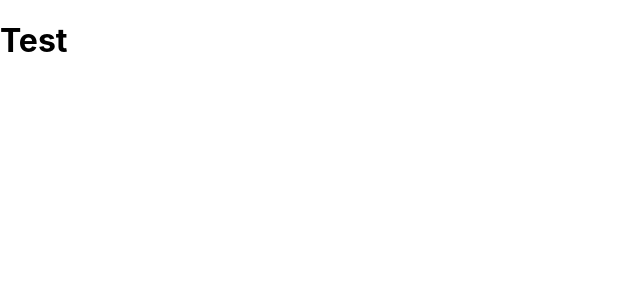
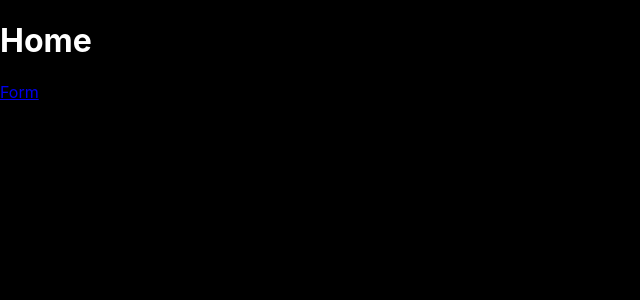
Before and after one commit to moroz/yoyaku-client, a React (Vite) app: page / in a window 1280 px wide. Shown: the top 300 px of the page, without its empty margins (0-640 px from the left). Built offline with nearby package versions, Linux system fonts and the light colour scheme.

Commit message:
Set up routing

```diff
--- a/package.json
+++ b/package.json
@@ -10,11 +10,15 @@
     "@apollo/client": "^3.4.16",
     "graphql": "^16.0.0",
     "react": "^17.0.0",
-    "react-dom": "^17.0.0"
+    "react-dom": "^17.0.0",
+    "react-router": "^5.2.1",
+    "react-router-dom": "^5.3.0"
   },
   "devDependencies": {
     "@types/react": "^17.0.0",
     "@types/react-dom": "^17.0.0",
+    "@types/react-router": "^5.1.17",
+    "@types/react-router-dom": "^5.3.2",
     "@vitejs/plugin-react": "^1.0.0",
     "typescript": "^4.3.2",
     "vite": "^2.6.4"
--- a/src/App.css
+++ b/src/App.css
@@ -1,42 +1,4 @@
-.App {
-  text-align: center;
-}
-
-.App-logo {
-  height: 40vmin;
-  pointer-events: none;
-}
-
-@media (prefers-reduced-motion: no-preference) {
-  .App-logo {
-    animation: App-logo-spin infinite 20s linear;
-  }
-}
-
-.App-header {
-  background-color: #282c34;
-  min-height: 100vh;
-  display: flex;
-  flex-direction: column;
-  align-items: center;
-  justify-content: center;
-  font-size: calc(10px + 2vmin);
+body {
+  background-color: black;
   color: white;
 }
-
-.App-link {
-  color: #61dafb;
-}
-
-@keyframes App-logo-spin {
-  from {
-    transform: rotate(0deg);
-  }
-  to {
-    transform: rotate(360deg);
-  }
-}
-
-button {
-  font-size: calc(10px + 2vmin);
-}
--- a/src/App.tsx
+++ b/src/App.tsx
@@ -1,11 +1,12 @@
 import "./App.css";
 import client from "./api/client";
 import { ApolloProvider } from "@apollo/client";
+import Routes from "./routes";
 
 function App() {
   return (
     <ApolloProvider client={client}>
-      <h1>Test</h1>
+      <Routes />
     </ApolloProvider>
   );
 }
--- /dev/null
+++ b/src/pages/Form.tsx
@@ -0,0 +1,12 @@
+import { Link } from "react-router-dom";
+
+const Form = () => {
+  return (
+    <div>
+      <h1>Form</h1>
+      <Link to="/">Home</Link>
+    </div>
+  );
+};
+
+export default Form;
--- /dev/null
+++ b/src/pages/Home.tsx
@@ -0,0 +1,12 @@
+import { Link } from "react-router-dom";
+
+const Home = () => {
+  return (
+    <div>
+      <h1>Home</h1>
+      <Link to="/form">Form</Link>
+    </div>
+  );
+};
+
+export default Home;
--- /dev/null
+++ b/src/routes/index.tsx
@@ -0,0 +1,12 @@
+import { BrowserRouter as Router, Route } from "react-router-dom";
+import Home from "../pages/Home";
+import Form from "../pages/Form";
+
+export default function Routes() {
+  return (
+    <Router>
+      <Route path="/" exact component={Home} />
+      <Route path="/form" exact component={Form} />
+    </Router>
+  );
+}
```
Also changed, not shown: 1 other file (tests, documents, lock files or other folders).
